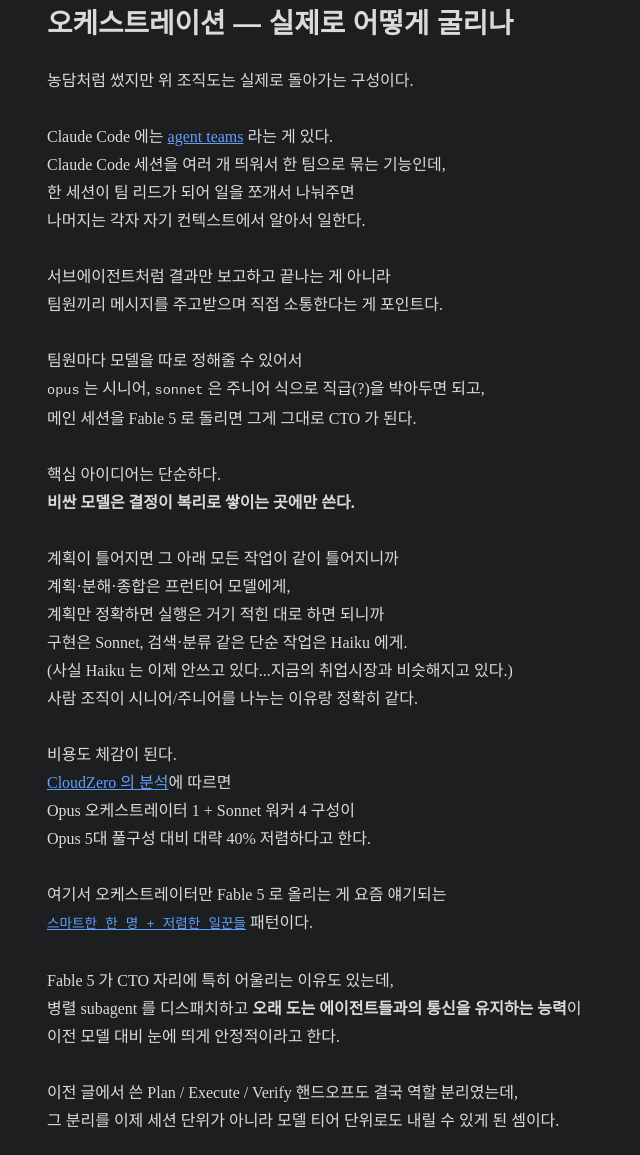
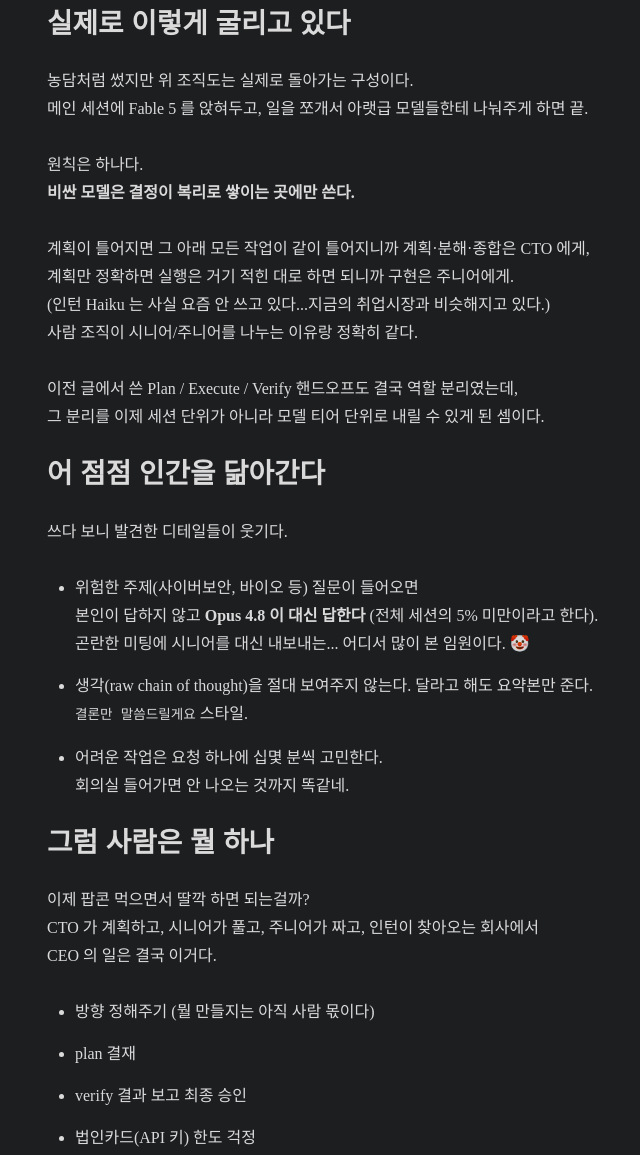
Before and after one commit to WillowRyu/WillowRyu.github.io, a Gatsby site: page /2026-06-12/ in a window 1280 px wide. Shown: the part 1560-2715 px from the top of the page, without its empty margins (278-918 px from the left). Built offline with nearby package versions, Linux system fonts and the light colour scheme; Gatsby itself is replaced by a stand-in of ours; some packages are replaced by stand-ins of ours; a web font is replaced by a local one.

Commit message:
update 2026-06-12

```diff
--- a/content/blog/2026-06-12/index.md
+++ b/content/blog/2026-06-12/index.md
@@ -43,46 +43,21 @@
 나는? CEO 다.
 라고 쓰고 결재 담당 겸 경비 처리 담당이라고 읽는다. 🙃
 
-## 오케스트레이션 — 실제로 어떻게 굴리나
+## 실제로 이렇게 굴리고 있다
 
 농담처럼 썼지만 위 조직도는 실제로 돌아가는 구성이다.
+메인 세션에 Fable 5 를 앉혀두고, 일을 쪼개서 아랫급 모델들한테 나눠주게 하면 끝.
 
-Claude Code 에는 <a href="https://code.claude.com/docs/en/agent-teams" target="_blank">agent teams</a> 라는 게 있다.
-Claude Code 세션을 여러 개 띄워서 한 팀으로 묶는 기능인데,
-한 세션이 팀 리드가 되어 일을 쪼개서 나눠주면
-나머지는 각자 자기 컨텍스트에서 알아서 일한다.
-
-서브에이전트처럼 결과만 보고하고 끝나는 게 아니라
-팀원끼리 메시지를 주고받으며 직접 소통한다는 게 포인트다.
-
-팀원마다 모델을 따로 정해줄 수 있어서
-`opus` 는 시니어, `sonnet` 은 주니어 식으로 직급(?)을 박아두면 되고,
-메인 세션을 Fable 5 로 돌리면 그게 그대로 CTO 가 된다.
-
-핵심 아이디어는 단순하다.
+원칙은 하나다.
 **비싼 모델은 결정이 복리로 쌓이는 곳에만 쓴다.**
 
-계획이 틀어지면 그 아래 모든 작업이 같이 틀어지니까
-계획·분해·종합은 프런티어 모델에게,
-계획만 정확하면 실행은 거기 적힌 대로 하면 되니까
-구현은 Sonnet, 검색·분류 같은 단순 작업은 Haiku 에게.
-(사실 Haiku 는 이제 안쓰고 있다...지금의 취업시장과 비슷해지고 있다.)
+계획이 틀어지면 그 아래 모든 작업이 같이 틀어지니까 계획·분해·종합은 CTO 에게,
+계획만 정확하면 실행은 거기 적힌 대로 하면 되니까 구현은 주니어에게.
+(인턴 Haiku 는 사실 요즘 안 쓰고 있다...지금의 취업시장과 비슷해지고 있다.)
 사람 조직이 시니어/주니어를 나누는 이유랑 정확히 같다.
 
-비용도 체감이 된다.
-<a href="https://www.cloudzero.com/blog/claude-code-agents/" target="_blank">CloudZero 의 분석</a>에 따르면
-Opus 오케스트레이터 1 + Sonnet 워커 4 구성이
-Opus 5대 풀구성 대비 대략 40% 저렴하다고 한다.
-
-여기서 오케스트레이터만 Fable 5 로 올리는 게 요즘 얘기되는
-<a href="https://www.developersdigest.tech/blog/fable-5-orchestrator-model-playbook" target="_blank">`스마트한 한 명 + 저렴한 일꾼들`</a> 패턴이다.
-
-Fable 5 가 CTO 자리에 특히 어울리는 이유도 있는데,
-병렬 subagent 를 디스패치하고 **오래 도는 에이전트들과의 통신을 유지하는 능력**이
-이전 모델 대비 눈에 띄게 안정적이라고 한다.
-
 이전 글에서 쓴 Plan / Execute / Verify 핸드오프도 결국 역할 분리였는데,
-그 분리를 이제 세션 단위가 아니라 모델 티어 단위로도 내릴 수 있게 된 셈이다.
+그 분리를 이제 세션 단위가 아니라 모델 티어 단위로 내릴 수 있게 된 셈이다.
 
 ## 어 점점 인간을 닮아간다
 
```
